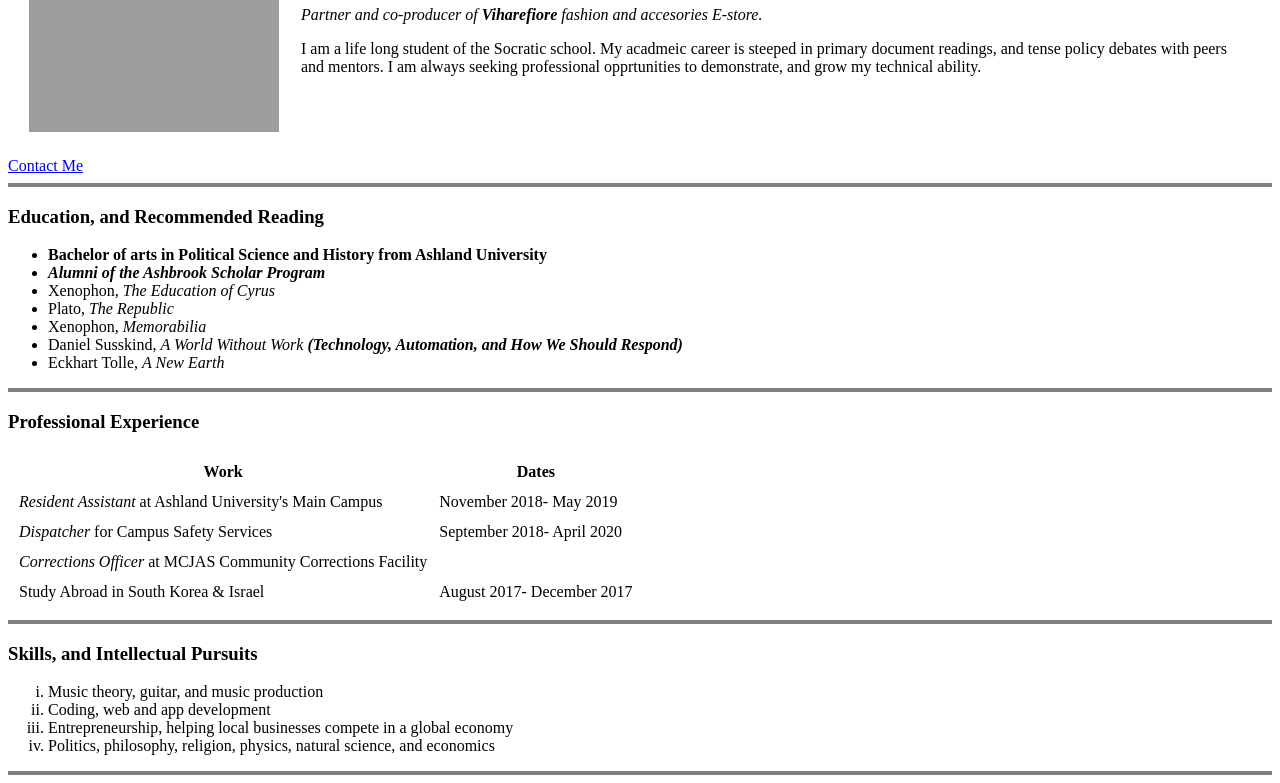
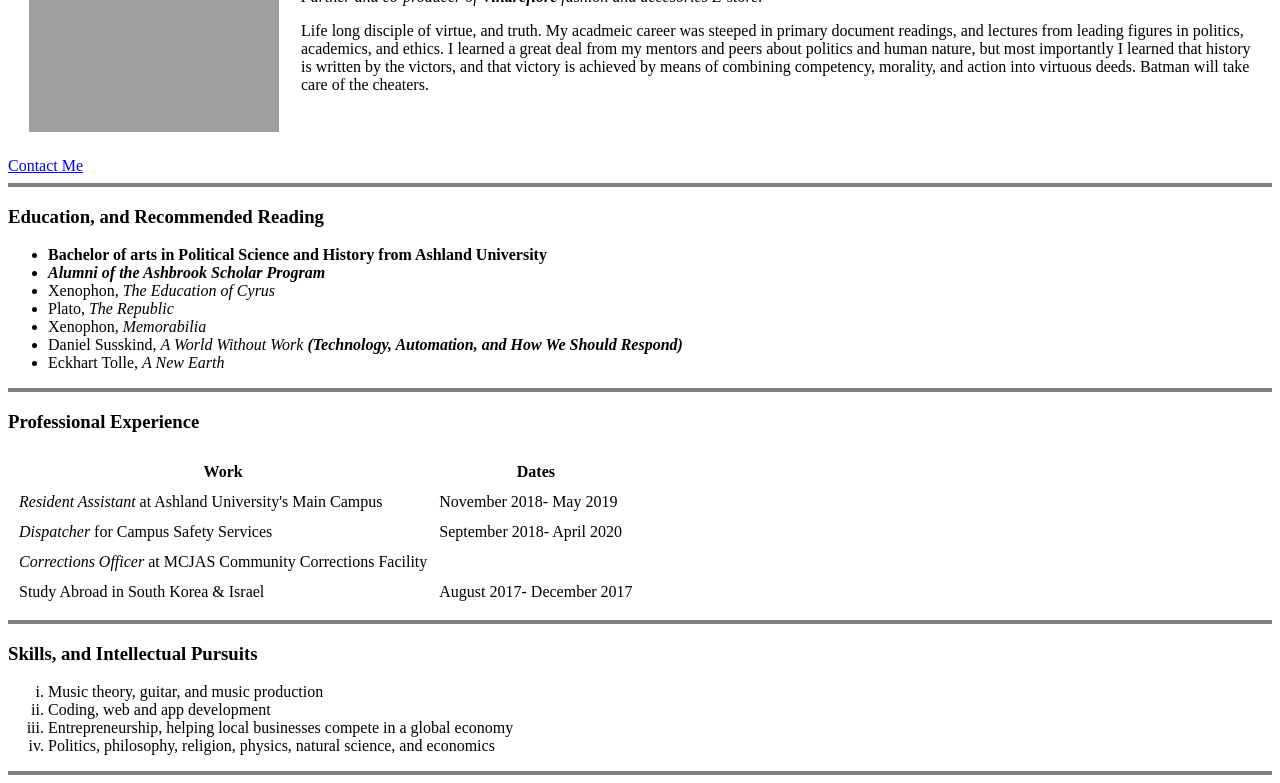
Before and after one commit to born2leaf/cd, a plain HTML site: page index.html in a window 1280 px wide. Shown: the part 147-930 px from the top of the page. Drawn offline with Linux system fonts and the light colour scheme; grey boxes are pictures that could not be loaded.

Commit message:
initial files

```diff
--- a/index.html
+++ b/index.html
@@ -11,7 +11,7 @@
     <td><img src="profile pic.png" alt="Profile Picture Jakson Kennedy" style="width:250px;height:250px;"></td>
     <td><h1>Jakson Kennedy</h1>
     <p><em>Partner and co-producer of <strong>Viharefiore</strong> fashion and accesories E-store.</em></p>
-    <p>I am a life long student of the Socratic school. My acadmeic career is steeped in primary document readings, and tense policy debates with peers and mentors. I am always seeking professional opprtunities to demonstrate, and grow my technical ability.</p></td>
+    <p>Life long disciple of virtue, and truth. My acadmeic career was steeped in primary document readings, and lectures from leading figures in politics, academics, and ethics. I learned a great deal from my mentors and peers about politics and human nature, but most importantly I learned that history is written by the victors, and that victory is achieved by means of combining competency, morality, and action into virtuous deeds. Batman will take care of the cheaters.</p></td>
   </table>
   <a href="contact-me.html">Contact Me</a>
 
```
